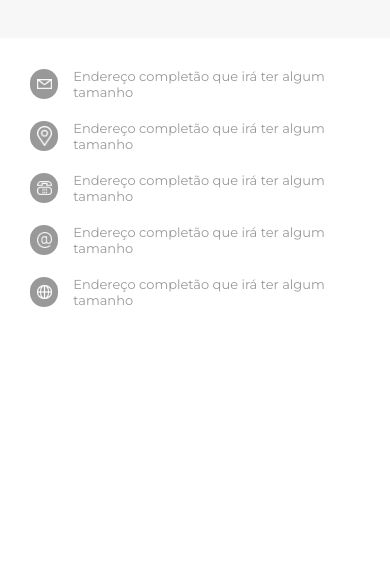
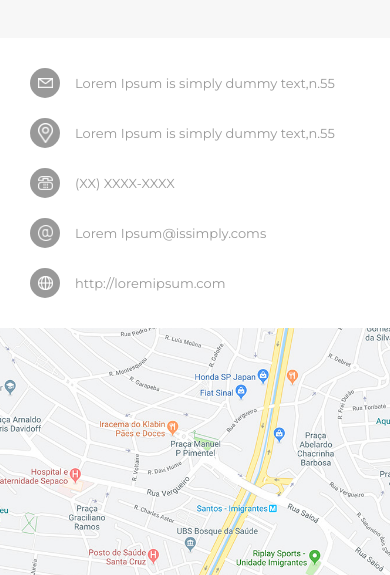
Before and after one commit to kkaori146/Project_Awax, a plain HTML site: page index.html in a window 390 px wide. Shown: the part 11038-11613 px from the top of the page. Drawn offline with Linux system fonts and the light colour scheme; files whose address does not match are found by name.

Commit message:
Responsividade

```diff
--- a/index.html
+++ b/index.html
@@ -576,36 +576,41 @@
                         <div class="section-map--info-item-img">
                             <img src="assets/icones/carta.png" />
                         </div>
-                        Endereço completão que irá ter algum tamanho
+                        Lorem Ipsum is simply dummy text,n.55
                     </div>
                     <div class="section-map--info-item">
                         <div class="section-map--info-item-img">
                             <img src="assets/icones/localizacao.png" />
                         </div>
-                        Endereço completão que irá ter algum tamanho
+                        Lorem Ipsum is simply dummy text,n.55
                     </div>
                     <div class="section-map--info-item">
                         <div class="section-map--info-item-img">
                             <img src="assets/icones/telefone.png" />
                         </div>
-                        Endereço completão que irá ter algum tamanho
+                        (XX) XXXX-XXXX
                     </div>
                     <div class="section-map--info-item">
                         <div class="section-map--info-item-img">
                             <img src="assets/icones/arroba.png" />
                         </div>
-                        Endereço completão que irá ter algum tamanho
+                        Lorem Ipsum@issimply.coms
                     </div>
                     <div class="section-map--info-item">
                         <div class="section-map--info-item-img">
                             <img src="assets/icones/web.png" />
                         </div>
-                        Endereço completão que irá ter algum tamanho
+                        http://loremipsum.com
                     </div>
             </div>
         </div>
     </section>
 
+<section class="section-map">
+    <div class="section-map--area">
+
+    </div>
+</section>
 
 </main>
 <footer>
```
Also changed, not shown: assets/css/style.css (line endings or trailing spaces), assets/images/mapa.jpg (added).
